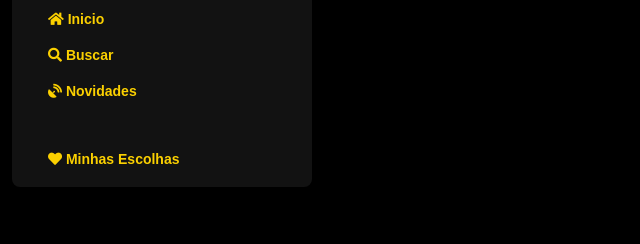
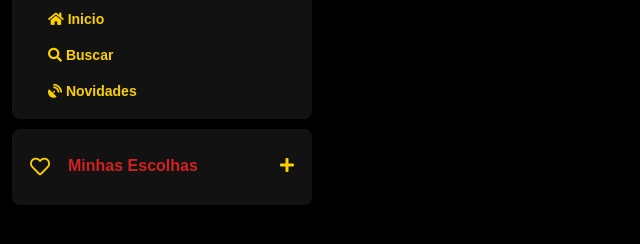
Before and after one commit to PedroMacedoFonseca/Imersao-Alura-Projeto-Spotify, a plain HTML site: page index.html in a window 1280 px wide. Shown: the part 308-552 px from the top of the page, without its empty margins (0-640 px from the left). Drawn offline with Linux system fonts and the light colour scheme.

Commit message:
Update minhas escolhas

```diff
--- a/index.html
+++ b/index.html
@@ -35,16 +35,17 @@
                         <span>Novidades</span>
                     </a>
                 </li>
-                <br /><br />
-
-                <li>
-                    <a href="">
-                        <span class="fa fa-heart"></span>
-                        <span>Minhas Escolhas</span>
-                    </a>
-                </li>
             </ul>
         </nav>
+        <div class="library">
+            <div class="library_content">
+                <button class="library_button">
+                    <span class="fa fa-heart"></span>
+                    <span>Minhas Escolhas</span>
+                </button>
+                <span class="fa fa-plus"></span>
+            </div>
+        </div>
     </div>
 </body>
 </html>
--- a/styles.css
+++ b/styles.css
@@ -41,3 +41,48 @@ body {
     font-size: 14px;
     font-family: "DM Sans", sans-serif;
 }
+
+.library {
+    background-color: #121212;
+    border-radius: 8px;
+    display: flex;
+    justify-content: space-between;
+    flex-direction: column;
+    padding: 4px 8px;
+    color: #fbd000;
+    font-weight: 14px;
+    font-weight: 600;
+    margin-top: 10px;
+}
+
+.library .library_content {
+    display: flex;
+    justify-content: space-between;
+}
+
+.library .library_button {
+    display: flex;
+    margin-right: 10px;
+    color: #d32020;
+    background-color: transparent;
+    border: 0px;
+    font-size: 16px;
+    font-weight: 600;
+    font-family: "DM Sans", sans-serif;
+    text-align: center;
+    text-decoration: none;
+    text-transform: none;
+    padding: 24px 10px;
+}
+
+.library .library_button .fa {
+    font-size: 20px;
+    font-weight: 300;
+    color: #fbd000;
+    margin-right: 10px;
+    padding-right: 8px;
+}
+
+.library .library_content .fa-plus {
+    margin: 24px 10px;
+}
```
